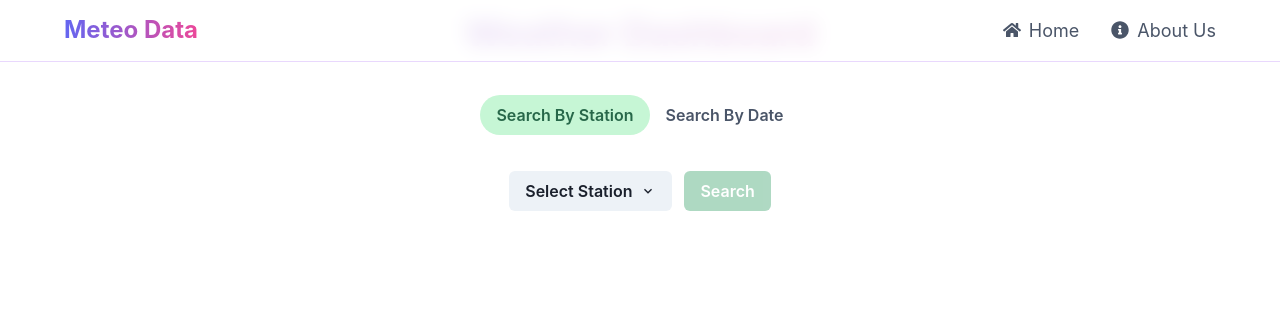
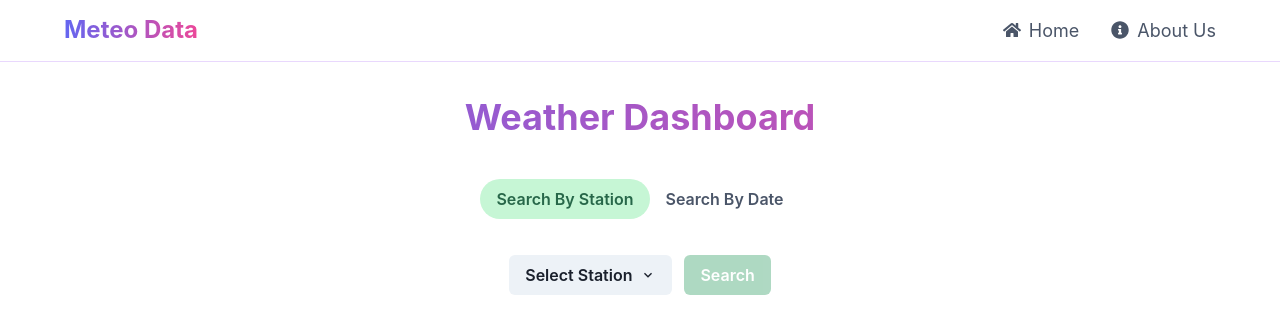
Before and after one commit to MeteoDataApp/Frontend, a React (Vite) app in the folder client/: page /dashboard in a window 1280 px wide. Shown: the top 334 px of the page. Built offline with nearby package versions, Linux system fonts and the light colour scheme.

Commit message:
Added margin on top of weather dashboard title

```diff
--- a/client/src/pages/Dashboard.jsx
+++ b/client/src/pages/Dashboard.jsx
@@ -106,7 +106,7 @@ const Dashboard = () => {
                     bgClip="text"
                     fontSize={{ base: '3xl', md: '4xl' }}
                     mb={3}
-                    mt={3}
+                    mt={24}
                 >
                     Weather Dashboard
                 </Heading>
```
